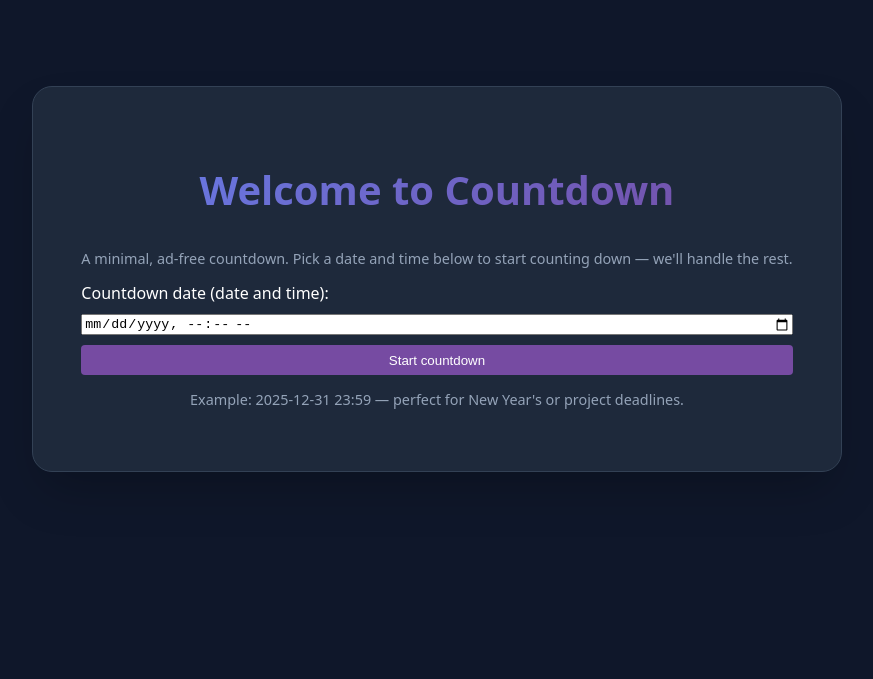
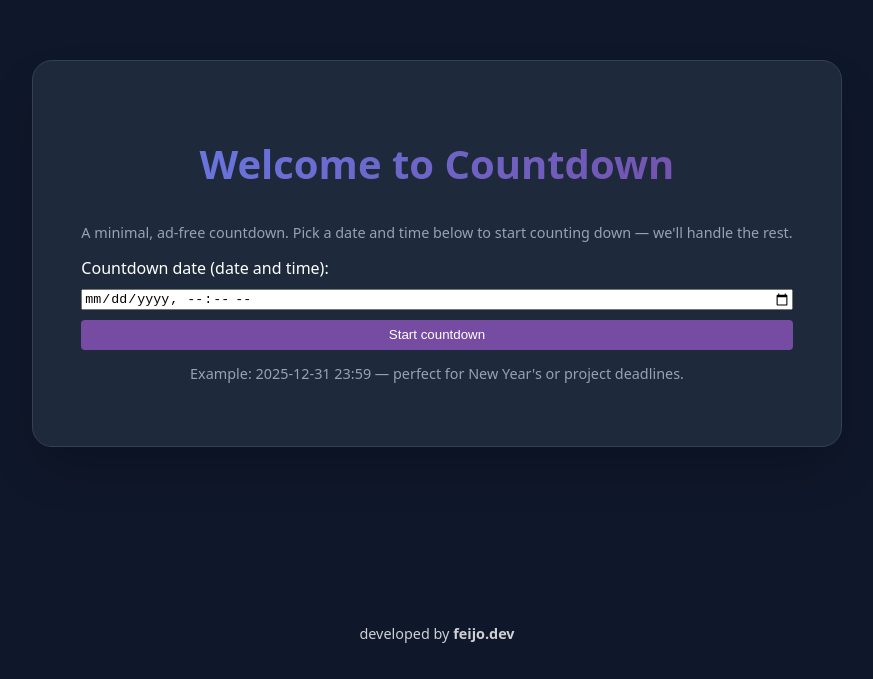
Before and after one commit to thiagofeijodev/countdown, a React app: page / in a window 1280 px wide. Shown: the part 121-800 px from the top of the page, without its empty margins (203-1076 px from the left). Built offline with nearby package versions, Linux system fonts and the light colour scheme; no server answers.

Commit message:
chore: env clean up and add footer

```diff
--- a/src/App.jsx
+++ b/src/App.jsx
@@ -5,6 +5,7 @@ import { useEditMode } from './hooks/useEditMode';
 import { EmptyState } from './components/EmptyState/EmptyState';
 import { Timer } from './components/Timer/Timer';
 import { OriginalDateTimeDisplay } from './components/OriginalDateTimeDisplay/OriginalDateTimeDisplay';
+import { Footer } from './components/Footer/Footer';
 import { createGoogleTag } from './utils/createGoogleTag';
 
 const App = () => {
@@ -18,17 +19,21 @@ const App = () => {
   if (error || isEditing) {
     return (
       <div className={styles.content}>
+        <div className={styles.mainWrapper}>
           <EmptyState
             updateDate={handleUpdateDate}
             targetDateTime={targetDateTime}
             onCancel={isEditing ? handleCancelEdit : null}
           />
         </div>
+        <Footer />
+      </div>
     );
   }
 
   return (
     <div className={styles.content}>
+      <div className={styles.mainWrapper}>
         <h1 className={styles.title}>Countdown Timer</h1>
         <Timer targetDateTime={targetDateTime} />
         <OriginalDateTimeDisplay targetDateTime={targetDateTime} />
@@ -37,6 +42,8 @@ const App = () => {
           <button onClick={onCleanDate}>Reset</button>
         </div>
       </div>
+      <Footer />
+    </div>
   );
 };
 
--- a/src/App.module.css
+++ b/src/App.module.css
@@ -10,13 +10,21 @@ body {
   display: flex;
   flex-direction: column;
   align-items: center;
-  justify-content: center;
   color: #ffffff;
   font-family:
     system-ui,
     -apple-system,
     sans-serif;
   padding: 20px;
+}
+
+.mainWrapper {
+  flex: 1;
+  display: flex;
+  flex-direction: column;
+  align-items: center;
+  justify-content: center;
+  width: 100%;
 }
 
 .title {
--- /dev/null
+++ b/src/components/Footer/Footer.jsx
@@ -0,0 +1,12 @@
+import * as styles from './Footer.module.css';
+
+export const Footer = () => {
+  return (
+    <footer className={styles.footer}>
+      developed by{' '}
+      <a href="https://feijo.dev" target="_blank" rel="noopener noreferrer" className={styles.link}>
+        feijo.dev
+      </a>
+    </footer>
+  );
+};
--- /dev/null
+++ b/src/components/Footer/Footer.module.css
@@ -0,0 +1,19 @@
+.footer {
+  text-align: center;
+  padding: 1rem;
+  color: #ffffff;
+  font-size: 0.9rem;
+  opacity: 0.8;
+}
+
+.link {
+  color: inherit;
+  text-decoration: none;
+  font-weight: bold;
+  transition: opacity 0.2s;
+}
+
+.link:hover {
+  opacity: 0.8;
+  text-decoration: underline;
+}
```
Also changed, not shown: .config/rspack/rspack.common.mjs, .config/rspack/rspack.dev.mjs. Lines whose indentation alone changed are shown as unchanged.
